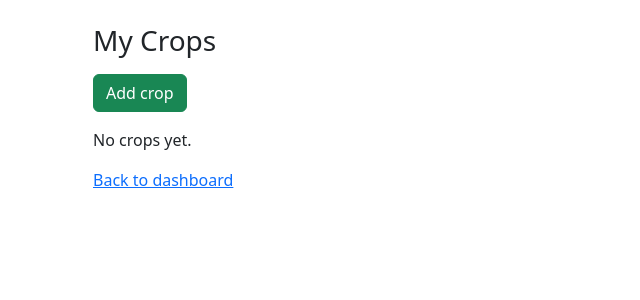
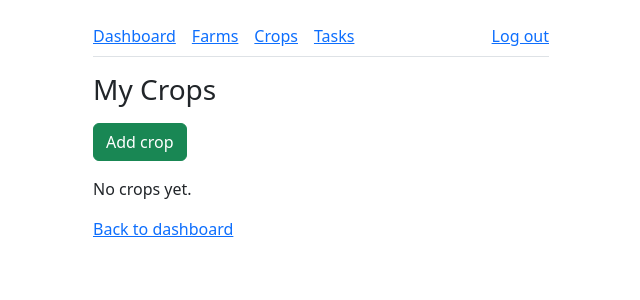
Before and after one commit to GISADan-eng/agri-plan, a Flask app: page /crops in a window 1280 px wide. Shown: the top 300 px of the page, without its empty margins (319-959 px from the left). Run offline with Flask 3, Linux system fonts and the light colour scheme; the visitor is signed in with stand-in values (Sample User, id 1); data that the repository does not hold is empty.

Commit message:
modified base.html

```diff
--- a/templates/base.html
+++ b/templates/base.html
@@ -8,6 +8,15 @@
 </head>
 <body>
   <div class="container py-4" style="max-width: 480px;">
+    {% if current_user.is_authenticated %}
+    <nav class="d-flex flex-wrap gap-3 mb-3 pb-2 border-bottom">
+      <a href="{{ url_for('dashboard') }}">Dashboard</a>
+      <a href="{{ url_for('farms') }}">Farms</a>
+      <a href="{{ url_for('crops') }}">Crops</a>
+      <a href="{{ url_for('tasks') }}">Tasks</a>
+      <a href="{{ url_for('logout') }}" class="ms-auto">Log out</a>
+    </nav>
+    {% endif %}
     {% with messages = get_flashed_messages() %}
       {% for message in messages %}
         <div class="alert alert-info">{{ message }}</div>
```
